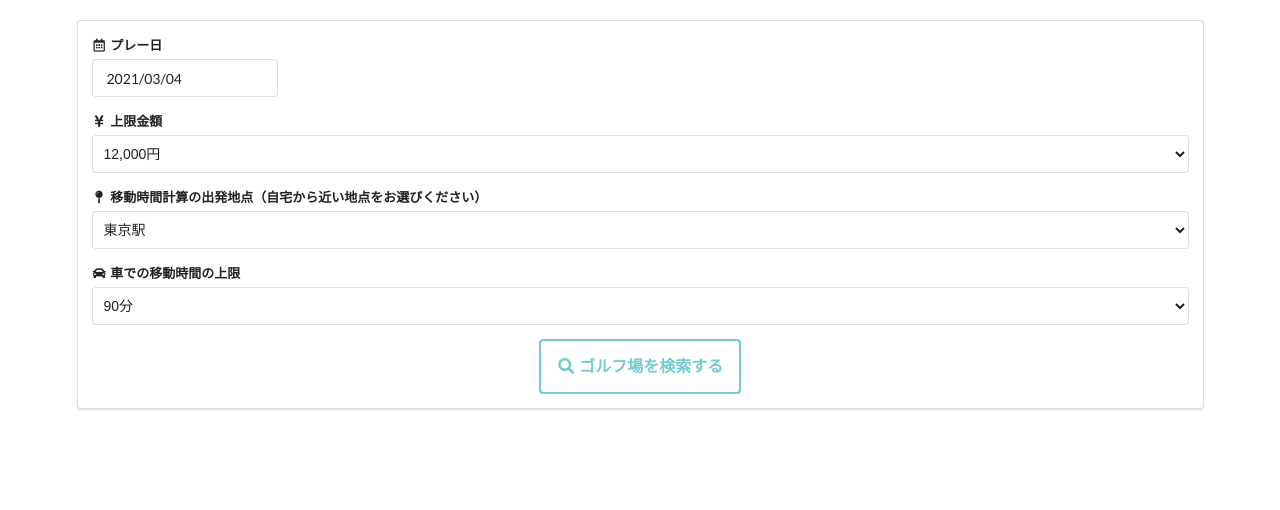
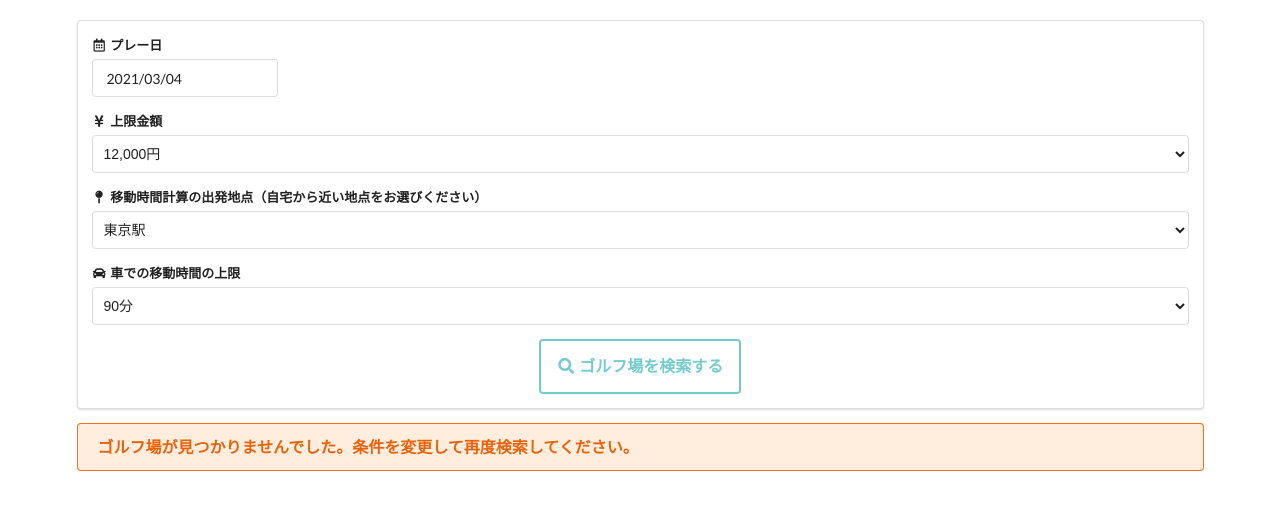
Before and after one commit to vlsk3104/search-golf-app, a React (Create React App) app: page / in a window 1280 px wide. Shown: the top 510 px of the page. Built offline with nearby package versions, Linux system fonts and the light colour scheme.

Commit message:
検索結果を表示する（結果が 0 件の場合）

```diff
--- a/src/components/Home.jsx
+++ b/src/components/Home.jsx
@@ -7,7 +7,7 @@ import "react-datepicker/dist/react-datepicker.css";
 import addDays from "date-fns/addDays";
 import axios from "axios";
 import format from "date-fns/format";
-import Result from './Result';
+import Result from "./Result";
 
 const Today = new Date();
 registerLocale("ja", ja);
@@ -17,12 +17,13 @@ class Home extends React.Component {
     date: addDays(new Date(), 14),
     budget: "12000",
     departure: "1",
-    duration: "90"
+    duration: "90",
+    plans: [],
+    planCount: 0
   };
 
   onFormSubmit = async event => {
     event.preventDefault();
-
     const response = await axios.get(
       "https://l1kwik11ne.execute-api.ap-northeast-1.amazonaws.com/production/golf-courses",
       {
@@ -107,9 +108,7 @@ class Home extends React.Component {
               </button>
             </div>
           </form>
-          <Result
-          plans={this.state.plans}
-          />
+          <Result plans={this.state.plans} planCount={this.state.planCount} />
         </div>
       </div>
     );
--- a/src/components/Result.jsx
+++ b/src/components/Result.jsx
@@ -1,9 +1,21 @@
 import React from "react";
 import "./Common.css";
 
-const Result = ({ plans }) => {
-  if (!plans){
+const Result = ({ plans, planCount }) => {
+  if (!plans) {
     return <div></div>;
+  }
+
+  if (planCount === 0) {
+    return (
+      <div className="wrapper">
+        <div className="ui orange message">
+          <div className="header">
+            ゴルフ場が見つかりませんでした。条件を変更して再度検索してください。
+          </div>
+        </div>
+      </div>
+    );
   }
   const results = plans.map(plan => {
     return (
```
